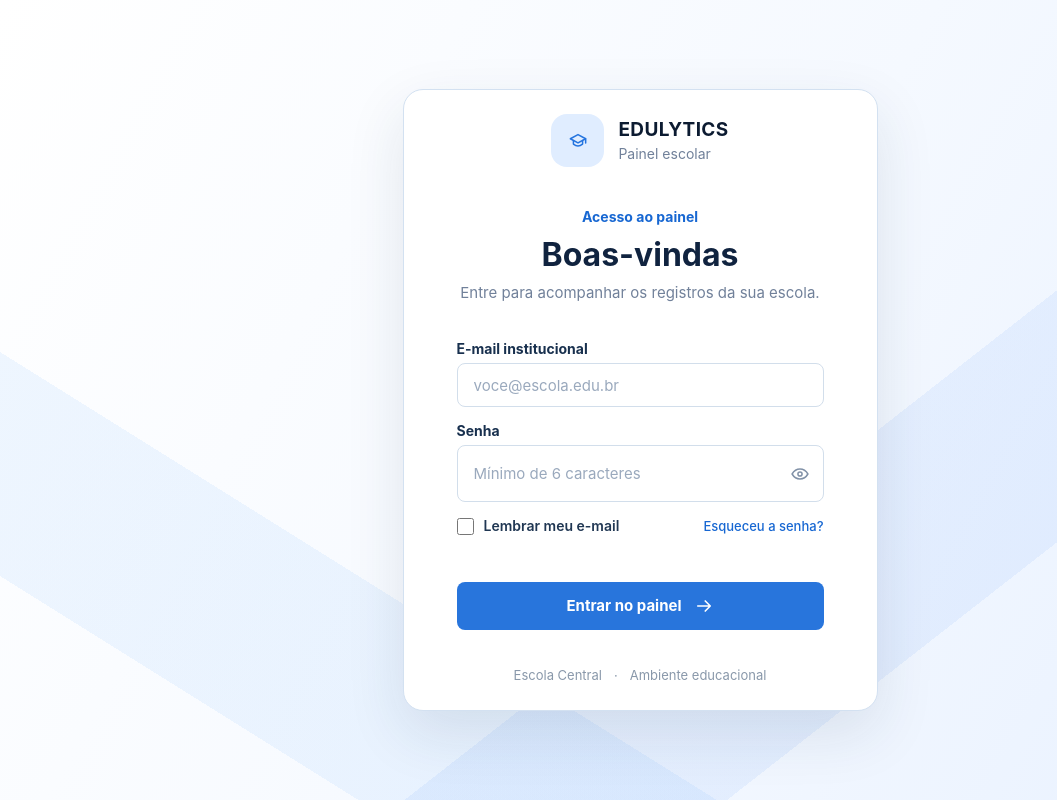
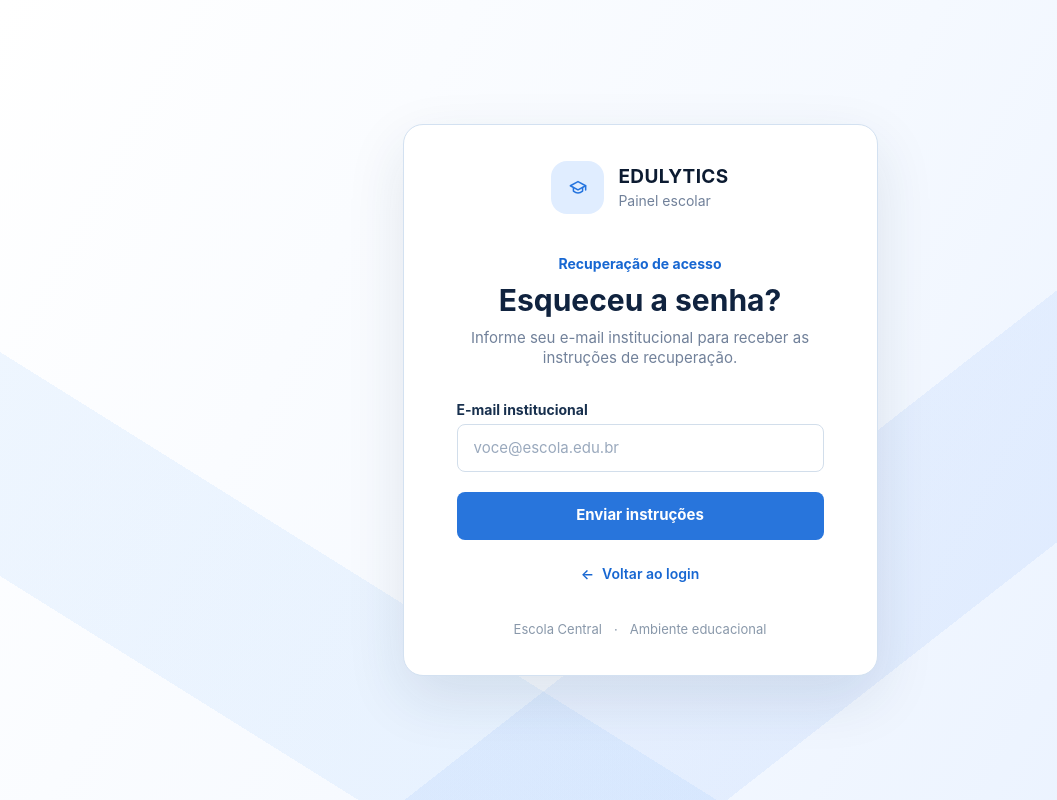
Before and after one commit to CauaFelipe1738/P.I.-2sem-2026, a React (Vite) app: page / in a window 1280 px wide. Both pictures are taken after a click on the button "Esqueceu a senha?". Shown: the whole page, without its empty margins (0-1057 px from the left). Built offline with nearby package versions, Linux system fonts and the light colour scheme.

Commit message:
feat: areas de escolha

```diff
--- a/src/components/Login.jsx
+++ b/src/components/Login.jsx
@@ -2,27 +2,41 @@ import { useState } from 'react'
 
 export default function Login({ onLogin }) {
   const [mostrarSenha, setMostrarSenha] = useState(false)
+  const [mostrarRecuperacao, setMostrarRecuperacao] = useState(false)
 
   function handleSubmit(event) {
     event.preventDefault()
     onLogin?.()
   }
 
+  if (mostrarRecuperacao) {
+    return (
+      <main className="login-background flex min-h-dvh items-center justify-center px-4 py-8 text-[#10233f]">
+        <section className="w-full max-w-[475px] rounded-[20px] border border-[#d3e1f1] bg-white px-6 py-7 shadow-[0_22px_60px_rgba(31,54,82,0.11)] sm:px-[53px] sm:py-9">
+          <Brand />
+          <header className="mb-8 text-center">
+            <p className="mb-2 text-sm font-bold text-[#1767d2]">Recuperação de acesso</p>
+            <h1 className="text-[30px] font-bold leading-tight text-[#10233f]">Esqueceu a senha?</h1>
+            <p className="mt-2 text-[15px] leading-5 text-[#71819a]">Informe seu e-mail institucional para receber as instruções de recuperação.</p>
+          </header>
+          <form onSubmit={(event) => event.preventDefault()} className="space-y-5">
+            <div>
+              <label htmlFor="email-recuperacao" className="mb-1 block text-sm font-bold text-[#18304e]">E-mail institucional</label>
+              <input id="email-recuperacao" name="email-recuperacao" type="email" autoComplete="email" placeholder="voce@escola.edu.br" className="h-12 w-full rounded-lg border border-[#d2deeb] bg-white px-4 text-[15px] text-[#17304f] outline-none transition placeholder:text-[#9aa9bd] focus:border-[#3980e6] focus:ring-3 focus:ring-[#3980e6]/15" />
+            </div>
+            <button type="submit" className="flex h-12 w-full items-center justify-center rounded-lg bg-[#2875dc] text-[15px] font-bold text-white transition hover:bg-[#1e65c2] focus-visible:outline-3 focus-visible:outline-offset-2 focus-visible:outline-[#70a6ef]">Enviar instruções</button>
+          </form>
+          <button type="button" onClick={() => setMostrarRecuperacao(false)} className="mx-auto mt-6 flex items-center gap-2 text-sm font-semibold text-[#1767d2] hover:underline"><span aria-hidden="true">←</span> Voltar ao login</button>
+          <Footer />
+        </section>
+      </main>
+    )
+  }
+
   return (
     <main className="login-background flex min-h-dvh items-center justify-center px-4 py-3 text-[#10233f]">
       <section className="w-full max-w-[475px] rounded-[20px] border border-[#d3e1f1] bg-white px-6 py-5 shadow-[0_22px_60px_rgba(31,54,82,0.11)] sm:px-[53px] sm:py-6">
-        <div className="mb-10 flex items-center justify-center gap-3.5">
-          <div className="flex size-[53px] items-center justify-center rounded-2xl bg-[#e0edff] text-[#2474df]">
-            <svg aria-hidden="true" viewBox="0 0 24 24" fill="none" className="size-5">
-              <path d="m2.8 9.3 9.2-5 9.2 5-9.2 5-9.2-5Z" stroke="currentColor" strokeWidth="1.8" strokeLinejoin="round" />
-              <path d="M6.5 11.5v4.2c3.4 2.8 7.6 2.8 11 0v-4.2M21.2 9.5v5" stroke="currentColor" strokeWidth="1.8" strokeLinecap="round" strokeLinejoin="round" />
-            </svg>
-          </div>
-          <div>
-            <p className="text-[19px] font-bold leading-6 tracking-[0.02em] text-[#0c1b31]">EDULYTICS</p>
-            <p className="mt-0.5 text-sm text-[#71819a]">Painel escolar</p>
-          </div>
-        </div>
+        <Brand />
 
         <header className="mb-9 text-center">
           <p className="mb-2 text-sm font-bold text-[#1767d2]">Acesso ao painel</p>
@@ -55,7 +69,7 @@ export default function Login({ onLogin }) {
               <input type="checkbox" className="size-[17px] rounded border-[#aab8c8] accent-[#2876df]" />
               Lembrar meu e-mail
             </label>
-            <button type="button" className="text-[13px] font-medium text-[#1767d2] hover:underline">Esqueceu a senha?</button>
+            <button type="button" onClick={() => setMostrarRecuperacao(true)} className="text-[13px] font-medium text-[#1767d2] hover:underline">Esqueceu a senha?</button>
           </div>
 
           <div className="pt-8">
@@ -66,10 +80,26 @@ export default function Login({ onLogin }) {
           </div>
         </form>
 
-        <footer className="mt-9 flex flex-wrap items-center justify-center gap-x-3 text-[13px] text-[#8998aa]">
-          <span>Escola Central</span><span aria-hidden="true">·</span><span>Ambiente educacional</span>
-        </footer>
+        <Footer />
       </section>
     </main>
   )
 }
+
+function Brand() {
+  return (
+    <div className="mb-10 flex items-center justify-center gap-3.5">
+      <div className="flex size-[53px] items-center justify-center rounded-2xl bg-[#e0edff] text-[#2474df]">
+        <svg aria-hidden="true" viewBox="0 0 24 24" fill="none" className="size-5">
+          <path d="m2.8 9.3 9.2-5 9.2 5-9.2 5-9.2-5Z" stroke="currentColor" strokeWidth="1.8" strokeLinejoin="round" />
+          <path d="M6.5 11.5v4.2c3.4 2.8 7.6 2.8 11 0v-4.2M21.2 9.5v5" stroke="currentColor" strokeWidth="1.8" strokeLinecap="round" strokeLinejoin="round" />
+        </svg>
+      </div>
+      <div><p className="text-[19px] font-bold leading-6 tracking-[0.02em] text-[#0c1b31]">EDULYTICS</p><p className="mt-0.5 text-sm text-[#71819a]">Painel escolar</p></div>
+    </div>
+  )
+}
+
+function Footer() {
+  return <footer className="mt-9 flex flex-wrap items-center justify-center gap-x-3 text-[13px] text-[#8998aa]"><span>Escola Central</span><span aria-hidden="true">·</span><span>Ambiente educacional</span></footer>
+}
```
Also changed, not shown: src/components/coodernador.jsx (added), src/components/professor.jsx (added), src/components/unidade.jsx (deleted).
